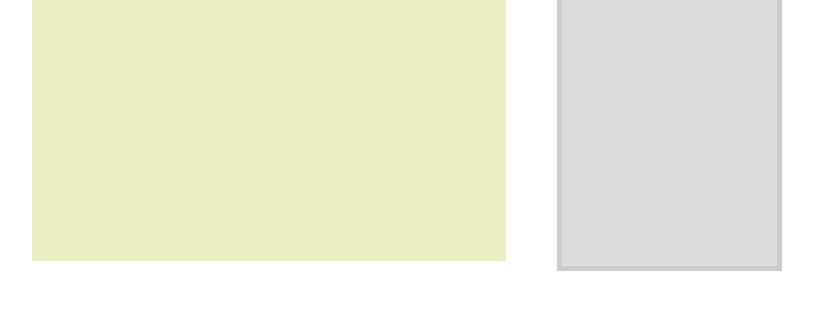
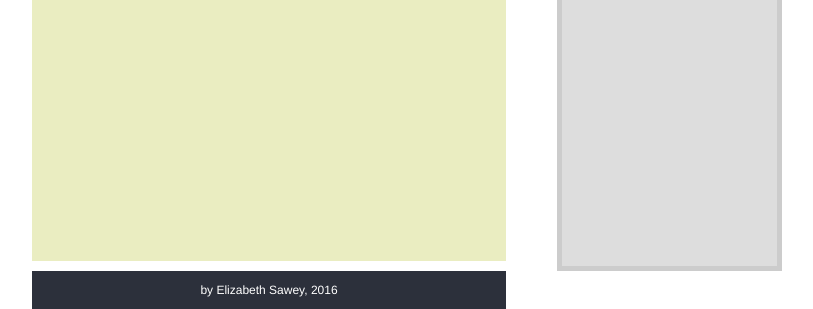
Before and after one commit to J4502-SS16/sawey, a plain HTML site: page index.html in a window 1280 px wide. Shown: the part 647-956 px from the top of the page, without its empty margins (233-1046 px from the left). Before the commit the page ends 918 px from the top, so only its background shows below. Drawn offline with Linux system fonts and the light colour scheme.

Commit message:
Final touches assignment 3

```diff
--- a/index.html
+++ b/index.html
@@ -40,6 +40,9 @@
     <p> What do you call a fake pasta? An impasta! </p>
     </div><!--end sidebar div-->
 
+    <div id="footer">
+      <p>by Elizabeth Sawey, 2016 </p>
+    </div>
 
   </div><!--end container div -->
 </body>
--- a/style.css
+++ b/style.css
@@ -33,9 +33,22 @@ h2 {
   margin: auto 10px;
 }
 
+#footer p {
+  color: #ffffff;
+  text-align: center;
+  font-size: 12px;
+}
+
 #container {
 	width: 750px;
 	margin: 0 auto;
+}
+
+#footer {
+  clear: both;
+  width: 474px;
+  background-color: #2c303b;
+  float: left;
 }
 
 #main {
```
